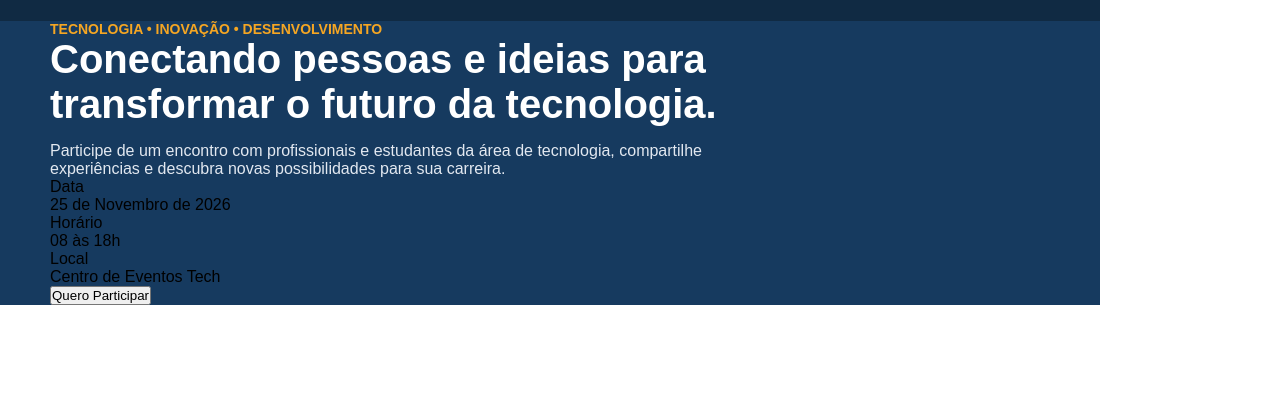
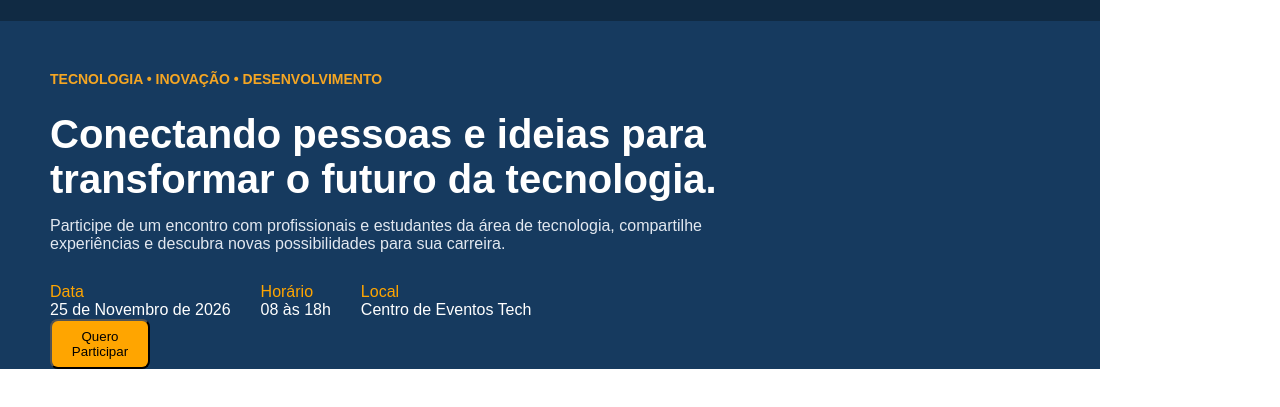
Before and after one commit to Phelps67/devconnect, a plain HTML site: page index.html in a window 1280 px wide. Shown: the part 59-466 px from the top of the page. Drawn offline with Linux system fonts and the light colour scheme.

Commit message:
style: decoração da div e do botão

```diff
--- a/css/style.css
+++ b/css/style.css
@@ -7,19 +7,20 @@
 }
 
 #cabeca {
-     background-color:  #102A43;
-     height: 80px;
-     display: flex;
-     align-items: center;
-     flex-direction: row;
+    background-color: #102A43;
+    height: 80px;
+    display: flex;
+    align-items: center;
+    flex-direction: row;
 }
-#devconnect{
+
+#devconnect {
     color: white;
     font-size: 26px;
     padding-left: 50px;
 }
 
-.linkmenu{
+.linkmenu {
 
     color: white;
     font-size: 14px;
@@ -27,11 +28,12 @@
     text-decoration: none;
     /* Trocar a cor */
 }
-#linkmenuum{
+
+#linkmenuum {
     padding-left: 400px;
 }
 
-#sectapresenta{
+#sectapresenta {
     background-color: #163A5F;
     min-height: 350xpx;
     display: flex;
@@ -40,19 +42,47 @@
     align-items: start;
     padding-left: 50px;
 }
-#coisas{
-  color:  #F5A623;
-  font-size: 14px;
 
+#coisas {
+    color: #F5A623;
+    font-size: 14px;
+    padding-top: 50px;
 }
-h1{
+
+h1 {
     color: white;
+    padding-top: 25px;
     font-size: 40px;
     max-width: 750px;
 }
-#descridoh1{
+
+#descridoh1 {
     color: #E2E8F0;
     font-size: 16px;
     max-width: 700px;
     padding-top: 15px;
 }
+
+
+#informacao {
+    flex-direction: row;
+    display: flex;
+    padding-top: 30px;
+}
+
+.letralaranja {
+    color: orange;
+}
+.norm{
+    color: white;
+}
+.div3{
+padding-left: 30px;
+}
+#ult{
+    background-color: orange;
+    text-decoration: none;
+    border-radius: 8px;
+    height: 50px;
+    width: 100px;
+}
```
